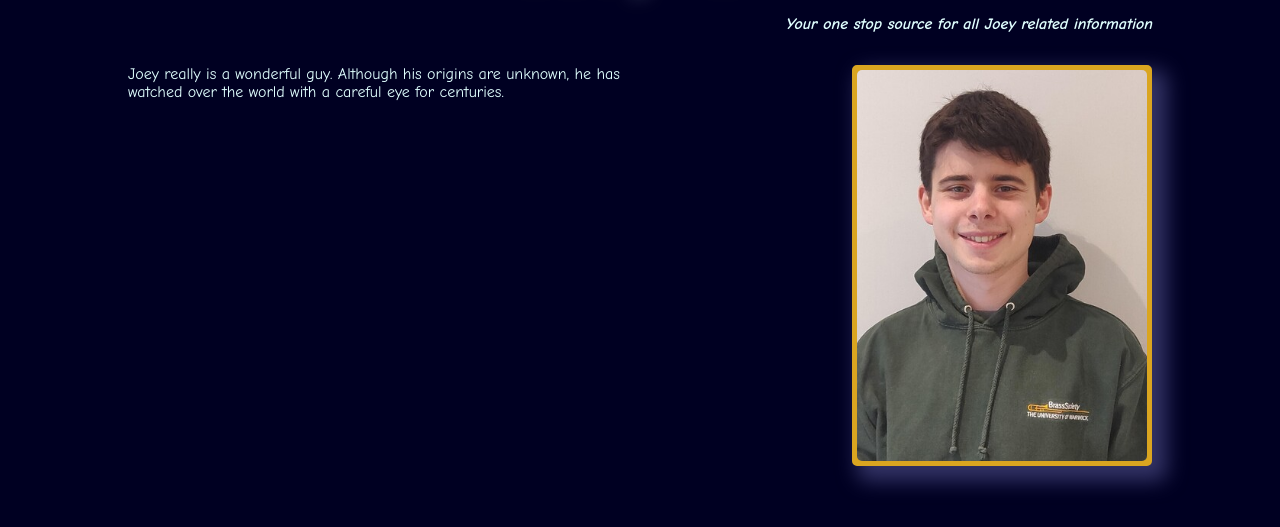
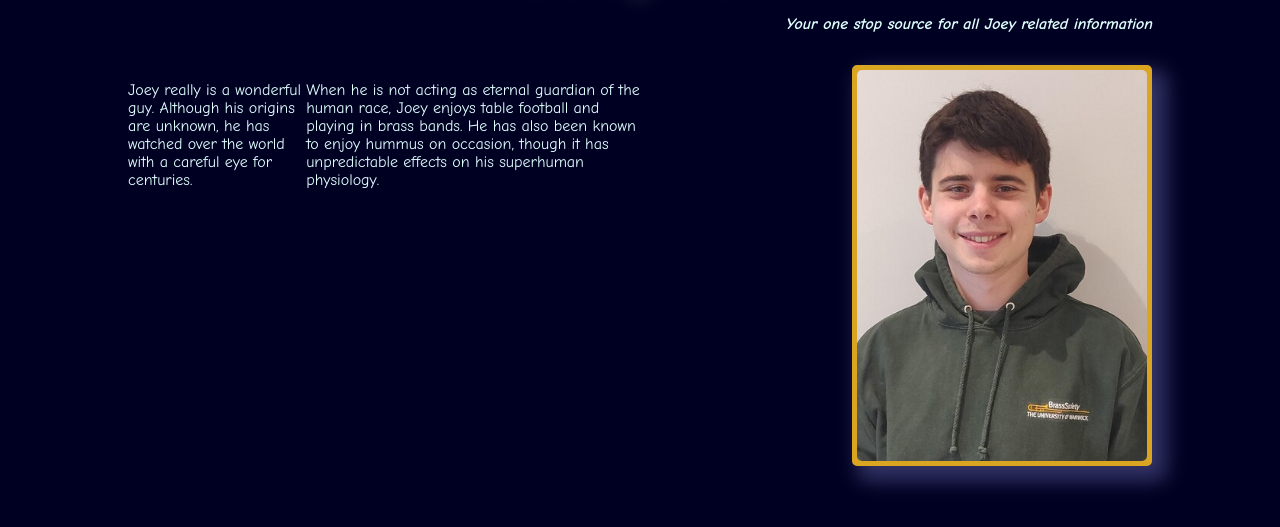
Before and after one commit to Stuart-Knowles-SW/Stuart-Knowles-SW.github.io, a plain HTML site: page index.html in a window 1280 px wide. Shown: the part 157-684 px from the top of the page. Drawn offline with Linux system fonts and the light colour scheme.

Commit message:
Fleshed out content

```diff
--- a/index.html
+++ b/index.html
@@ -28,8 +28,15 @@
     </header>
     <section class="main-content">
         <div class="text">
-            Joey really is a wonderful guy. Although his origins are unknown, he has watched over
-            the world with a careful eye for centuries.
+            <p>
+                Joey really is a wonderful guy. Although his origins are unknown, he has watched over
+                the world with a careful eye for centuries.
+            </p>
+            <p>
+                When he is not acting as eternal guardian of the human race, Joey enjoys table football
+                and playing in brass bands. He has also been known to enjoy hummus on occasion, though
+                it has unpredictable effects on his superhuman physiology.
+            </p>
         </div>
         <div class="image">
             <img src="images/joeyGold.png" alt="The King"/>
```
